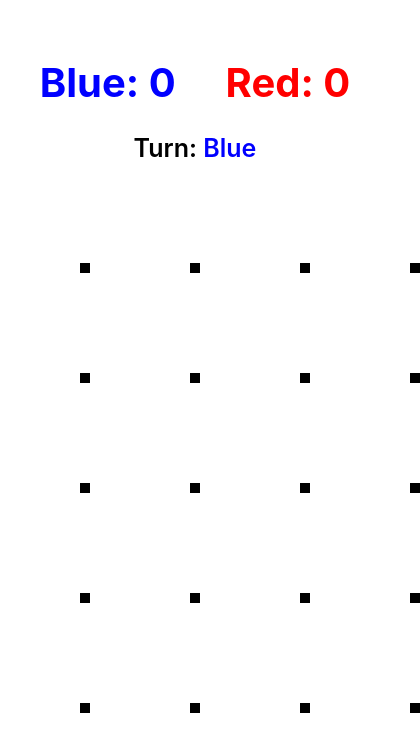
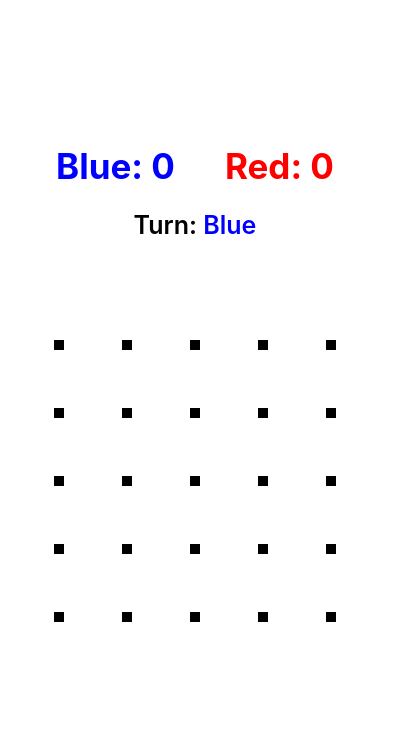
Before and after one commit to mdegroot09/dots, a React (Create React App) app: page / in a window 390 px wide. Shown: the top 752 px of the page, 420 px wide, since content can reach past the window. Built offline with nearby package versions, Linux system fonts and the light colour scheme.

Commit message:
Added responsiveness

```diff
--- a/src/Components/Home/Home.css
+++ b/src/Components/Home/Home.css
@@ -8,7 +8,7 @@
 }
 
 .header {
-    font-size: 40px;
+    font-size: 35px;
 }
 
 .turn {
@@ -39,15 +39,19 @@
 
 .square {
     height: 100px;
+    max-height: calc((100vw - 100px) / 5);
     width: 100px;
+    max-width: calc((100vw - 100px) / 5);
 }
 
 .horizontalLine{
     height: 10px;
     width: 100px;
+    max-width: calc((100vw - 100px) / 5);
 }
 
 .verticalLine{
     height: 100px;
+    max-height: calc((100vw - 100px) / 5);
     width: 10px;
 }
```
